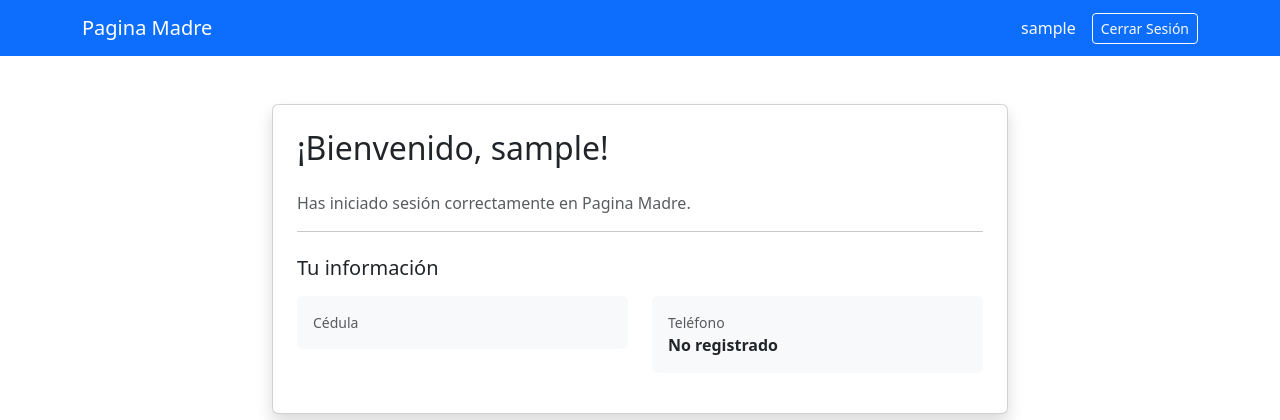
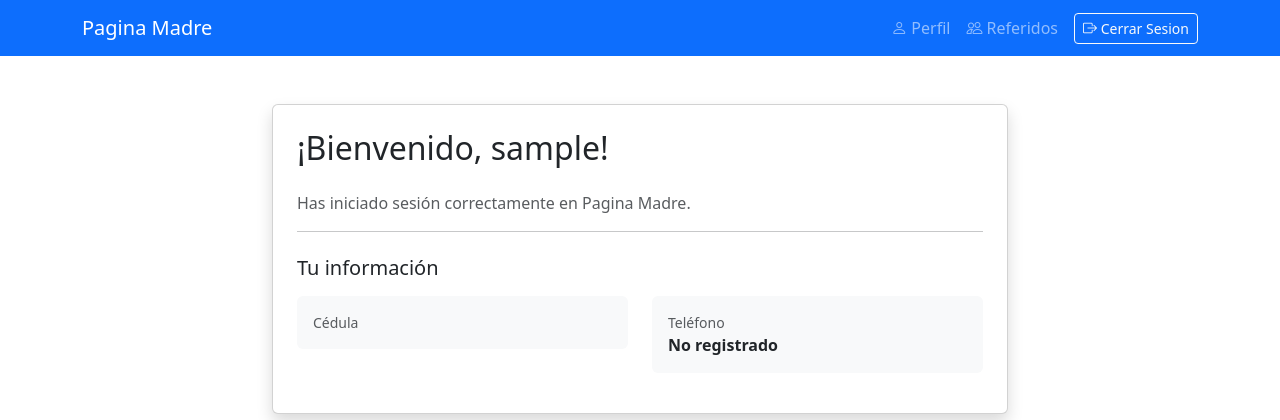
Before and after one commit to 0100-0100/Pagina-Madre-1, a Django app: page / in a window 1280 px wide. Shown: the top 420 px of the page. Run offline with Django 4.2, Linux system fonts and the light colour scheme; the visitor is signed in with stand-in values (Sample User, id 1); data comes from the database, SQL or seed files in the repository.

Commit message:
feat(08-01): add Bootstrap Icons CDN and update navbar with Perfil/Referidos links
- Add Bootstrap Icons 1.13.1 CSS to base.html
- Replace username display with Perfil and Referidos nav links
- Add icons to all navbar items (person, people, box-arrow-right)

```diff
--- a/___/templates/base.html
+++ b/___/templates/base.html
@@ -8,6 +8,11 @@
     <link href="https://cdn.jsdelivr.net/npm/bootstrap@5.3.8/dist/css/bootstrap.min.css"
           rel="stylesheet"
           integrity="sha384-sRIl4kxILFvY47J16cr9ZwB07vP4J8+LH7qKQnuqkuIAvNWLzeN8tE5YBujZqJLB"
+          crossorigin="anonymous">
+
+    <link href="https://cdn.jsdelivr.net/npm/bootstrap-icons@1.13.1/font/bootstrap-icons.min.css"
+          rel="stylesheet"
+          integrity="sha384-CK2SzKma4jA5H/MXDUU7i1TqZlCFaD4T01vtyDFvPlD97JQyS+IsSh1nI2EFbpyk"
           crossorigin="anonymous">
 
     {% block extra_css %}{% endblock %}
--- a/___/templates/home.html
+++ b/___/templates/home.html
@@ -12,16 +12,20 @@
         <div class="collapse navbar-collapse" id="navbarNav">
             <ul class="navbar-nav ms-auto align-items-center">
                 <li class="nav-item">
-                    <span class="nav-link text-light">
-                        <i class="bi bi-person-circle"></i>
-                        {{ user.nombre_completo|default:user.username }}
-                    </span>
+                    <a class="nav-link" href="{% url 'perfil' %}">
+                        <i class="bi bi-person"></i> Perfil
+                    </a>
+                </li>
+                <li class="nav-item">
+                    <a class="nav-link" href="{% url 'referidos' %}">
+                        <i class="bi bi-people"></i> Referidos
+                    </a>
                 </li>
                 <li class="nav-item">
                     <form method="post" action="{% url 'logout' %}" class="d-inline">
                         {% csrf_token %}
                         <button type="submit" class="btn btn-outline-light btn-sm ms-2">
-                            Cerrar Sesión
+                            <i class="bi bi-box-arrow-right"></i> Cerrar Sesion
                         </button>
                     </form>
                 </li>
```
